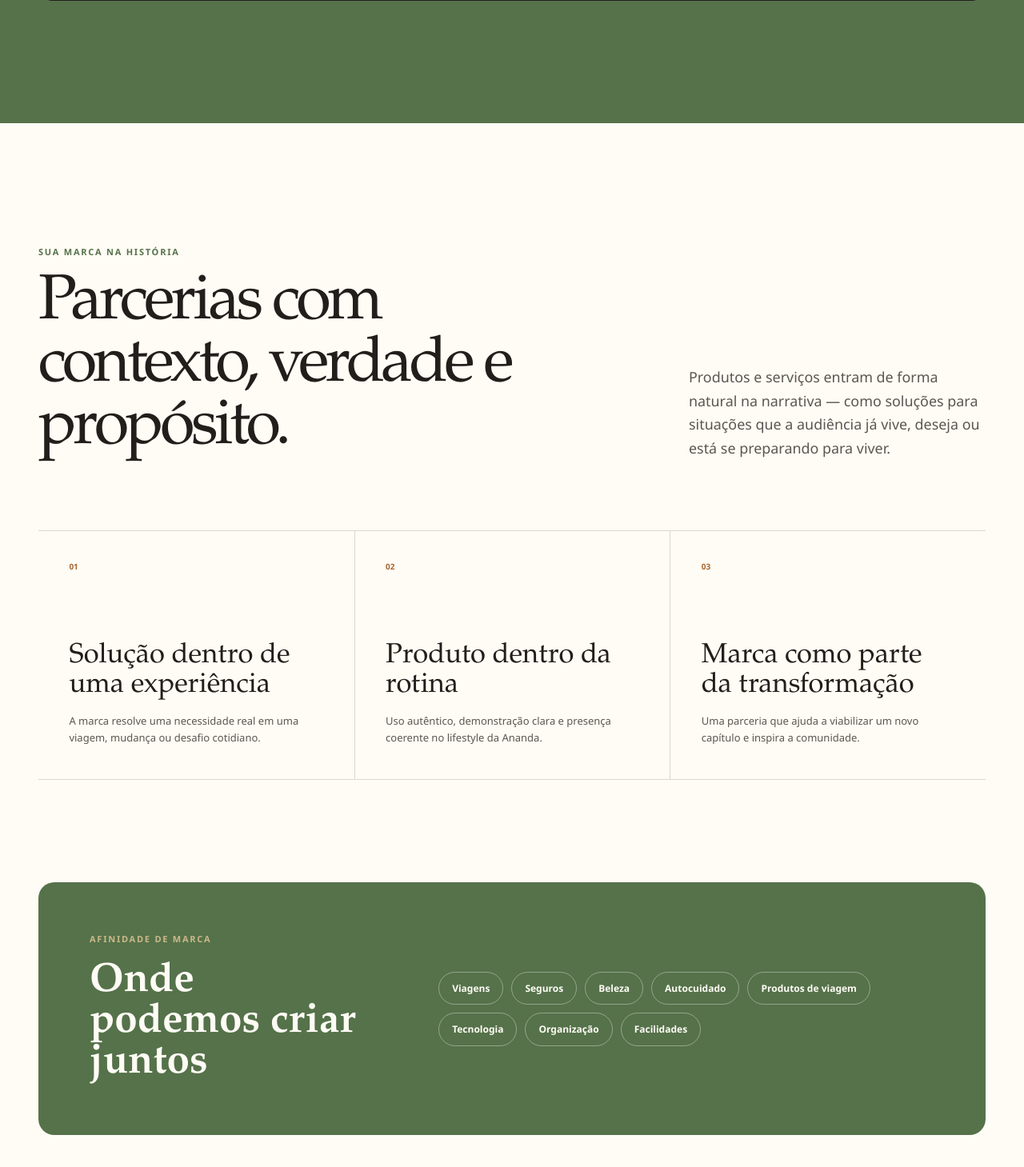
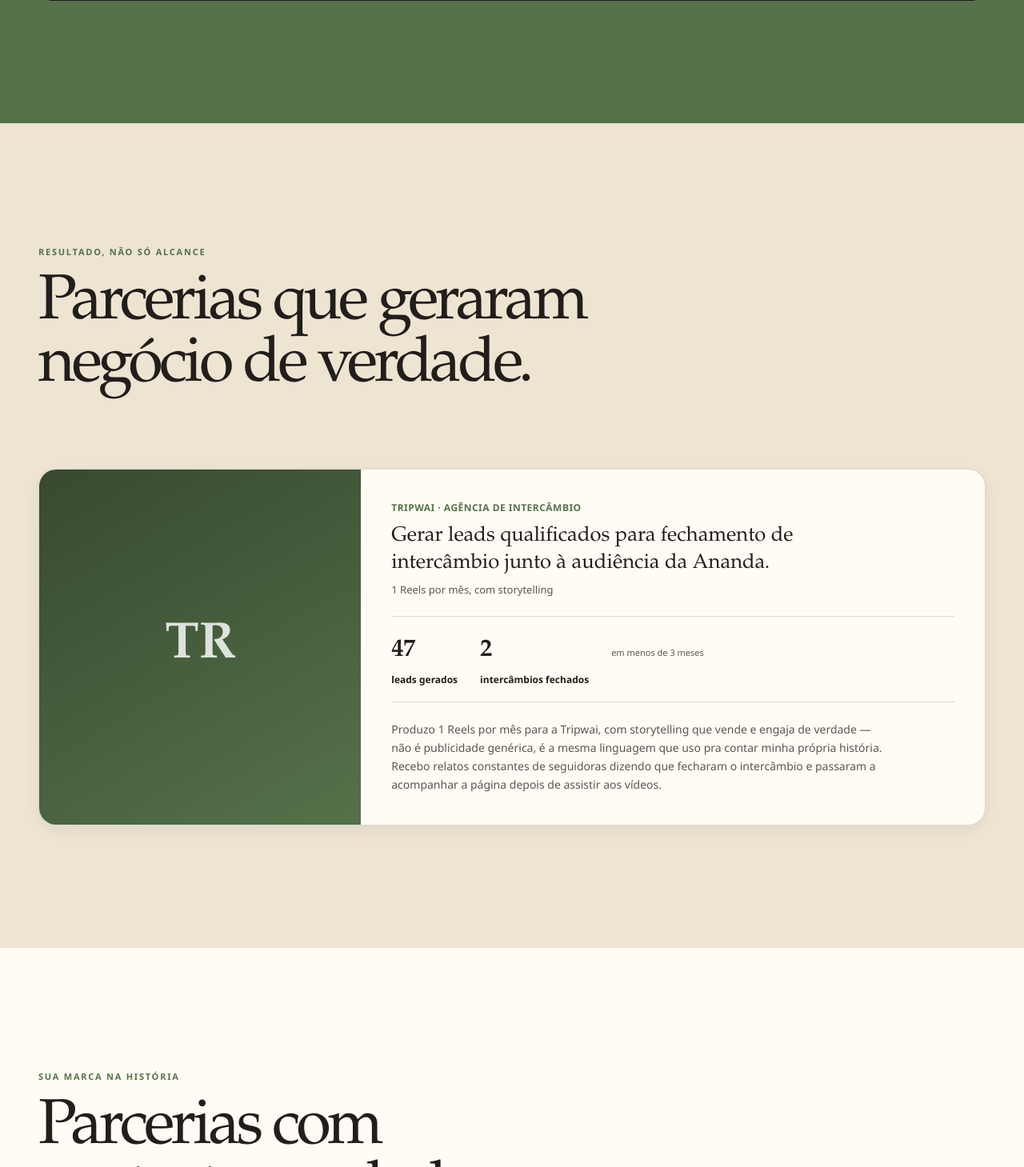
Before and after one commit to gazz-w/langflow_chat_2026, a Flask app: page /media-kit in a window 1280 px wide. Shown: the part 5041-6500 px from the top of the page at 80% size. Run offline with Flask 3, Linux system fonts and the light colour scheme.

Commit message:
feat(media-kit): seção "Cases de parceria" com resultado real (Tripwai)
Fase 3 da auditoria de UX: a página tinha zero prova de resultado
comercial, só métricas de audiência. Adiciona uma 6ª fonte de dados
opcional (aba "cases" na planilha, com fallback local) e a seção
"Resultado, não só alcance" logo antes de "Sua marca na história".

- services/media_kit_data.py: normaliza a aba `cases` (parceiro,
  objetivo, formato, 2 resultados em destaque, período, depoimento
  opcional da marca, asset/link opcionais). Só `partner` + `story` +
  `active=TRUE` são obrigatórios.
- Populado com o case real da Tripwai (agência de intercâmbio): 1
  Reels/mês com storytelling, 47 leads e 2 intercâmbios fechados em
  menos de 3 meses — dado confirmado pela Ananda.
- Sem imagem real ainda: mostra as iniciais do parceiro num fundo em
  gradiente, no mesmo espírito do placeholder que já existia nos
  cards de conteúdo (nunca inventa uma foto).
- Sem depoimento real da marca ainda: o campo fica vazio e o card
  simplesmente não mostra a citação — a doc do Sheets deixa explícito
  para nunca inventar uma fala em nome do parceiro.
- Novo item "Cases" no menu, só aparece quando há pelo menos 1 case
  ativo.

Co-Authored-By: Claude Opus 4.8 <noreply@anthropic.com>

```diff
--- a/data/media_kit_fallback.json
+++ b/data/media_kit_fallback.json
@@ -87,5 +87,24 @@
   "audience": [],
   "content": [],
   "quotes": [],
-  "testimonials": []
+  "testimonials": [],
+  "cases": [
+    {
+      "partner": "Tripwai",
+      "category": "Agência de intercâmbio",
+      "objective": "Gerar leads qualificados para fechamento de intercâmbio junto à audiência da Ananda.",
+      "format": "1 Reels por mês, com storytelling",
+      "story": "Produzo 1 Reels por mês para a Tripwai, com storytelling que vende e engaja de verdade — não é publicidade genérica, é a mesma linguagem que uso pra contar minha própria história. Recebo relatos constantes de seguidoras dizendo que fecharam o intercâmbio e passaram a acompanhar a página depois de assistir aos vídeos.",
+      "result_1_value": "47",
+      "result_1_label": "leads gerados",
+      "result_2_value": "2",
+      "result_2_label": "intercâmbios fechados",
+      "period": "em menos de 3 meses",
+      "testimonial_quote": "",
+      "testimonial_author": "",
+      "asset": "",
+      "post_url": "",
+      "order": 1
+    }
+  ]
 }
--- a/services/media_kit_data.py
+++ b/services/media_kit_data.py
@@ -196,6 +196,32 @@ def _normalise_testimonial(row: dict) -> dict | None:
     }
 
 
+def _normalise_case(row: dict) -> dict | None:
+    partner = _text(row.get("partner"), 80)
+    story = _text(row.get("story"), 600)
+    if not partner or not story or not _active(row.get("active")):
+        return None
+    result_1 = _text(row.get("result_1_value"), 24)
+    result_2 = _text(row.get("result_2_value"), 24)
+    return {
+        "partner": partner,
+        "category": _text(row.get("category"), 80),
+        "objective": _text(row.get("objective"), 200),
+        "format": _text(row.get("format"), 200),
+        "story": story,
+        "result_1_value": result_1,
+        "result_1_label": _text(row.get("result_1_label"), 60),
+        "result_2_value": result_2,
+        "result_2_label": _text(row.get("result_2_label"), 60),
+        "period": _text(row.get("period"), 80),
+        "testimonial_quote": _text(row.get("testimonial_quote"), 400),
+        "testimonial_author": _text(row.get("testimonial_author"), 100),
+        "asset": _safe_asset(row.get("asset")),
+        "post_url": _safe_url(row.get("post_url")),
+        "order": _order(row.get("order")),
+    }
+
+
 _CHART_COLORS = ("var(--mk-coral)", "var(--mk-cobalt)", "var(--mk-lime)", "var(--mk-coral-dark)")
 
 
@@ -225,6 +251,7 @@ _NORMALISERS = {
     "content": _normalise_content,
     "quotes": _normalise_quote,
     "testimonials": _normalise_testimonial,
+    "cases": _normalise_case,
 }
 
 
@@ -243,7 +270,7 @@ class MediaKitDataService:
         except (OSError, ValueError, TypeError):
             return {
                 "metrics": [], "audience": [], "content": [],
-                "quotes": [], "testimonials": [],
+                "quotes": [], "testimonials": [], "cases": [],
             }
 
     @staticmethod
@@ -271,6 +298,7 @@ class MediaKitDataService:
                 "content": os.environ.get("MEDIA_KIT_CONTENT_CSV_URL", ""),
                 "quotes": os.environ.get("MEDIA_KIT_QUOTES_CSV_URL", ""),
                 "testimonials": os.environ.get("MEDIA_KIT_TESTIMONIALS_CSV_URL", ""),
+                "cases": os.environ.get("MEDIA_KIT_CASES_CSV_URL", ""),
             }
 
             for section, raw_url in urls.items():
@@ -299,6 +327,7 @@ class MediaKitDataService:
             data.setdefault("content", [])
             data.setdefault("quotes", [])
             data.setdefault("testimonials", [])
+            data.setdefault("cases", [])
             data["audience_groups"] = {
                 dimension: [
                     item for item in data["audience"]
--- a/static/media-kit.css
+++ b/static/media-kit.css
@@ -574,6 +574,71 @@ body.media-kit-page {
 .mk-quote-grid blockquote { margin: 0; font-family: var(--mk-display); font-size: clamp(23px, 2.3vw, 34px); line-height: 1.2; }
 .mk-quote-grid figcaption { margin-top: 28px; font-size: 10px; font-weight: 800; letter-spacing: .1em; text-transform: uppercase; opacity: .72; }
 
+.mk-cases { background: #ede4d2; }
+
+.mk-case-grid { display: grid; gap: 22px; }
+
+.mk-case-card {
+  display: grid;
+  grid-template-columns: minmax(200px, .34fr) minmax(0, .66fr);
+  overflow: hidden;
+  background: var(--mk-paper);
+  border: 1px solid var(--mk-line);
+  border-radius: 22px;
+  box-shadow: 0 6px 18px rgba(33, 30, 27, .06);
+}
+
+.mk-case-card__visual { position: relative; min-height: 220px; background: linear-gradient(150deg, var(--mk-cobalt-dark), var(--mk-cobalt)); }
+.mk-case-card__visual img { width: 100%; height: 100%; object-fit: cover; }
+.mk-case-card__placeholder {
+  position: absolute;
+  inset: 0;
+  display: grid;
+  place-items: center;
+  color: rgba(255, 255, 255, .82);
+  font-family: var(--mk-display);
+  font-size: 64px;
+  font-weight: 700;
+  letter-spacing: -.02em;
+}
+
+.mk-case-card__body { padding: clamp(26px, 3vw, 40px); }
+
+.mk-case-card__partner { margin: 0; color: var(--mk-cobalt); font-size: 12px; font-weight: 800; letter-spacing: .04em; text-transform: uppercase; }
+.mk-case-card__objective { max-width: 560px; margin: 10px 0 0; font-family: var(--mk-display); font-size: clamp(20px, 2vw, 26px); line-height: 1.3; }
+.mk-case-card__format { margin: 6px 0 0; color: var(--mk-muted); font-size: 13px; }
+
+.mk-case-card__results {
+  display: flex;
+  flex-wrap: wrap;
+  align-items: baseline;
+  gap: 28px;
+  margin: 22px 0;
+  padding: 18px 0;
+  border-block: 1px solid var(--mk-line);
+}
+
+.mk-case-card__results div { display: flex; flex-direction: column; }
+.mk-case-card__results strong { font-family: var(--mk-display); font-size: clamp(28px, 2.4vw, 36px); letter-spacing: -.02em; }
+.mk-case-card__results span { margin-top: 2px; font-size: 12px; font-weight: 700; color: var(--mk-ink); }
+.mk-case-card__results small { color: var(--mk-muted); font-size: 11px; }
+
+.mk-case-card__story { max-width: 620px; margin: 0; color: var(--mk-muted); font-size: 14px; line-height: 1.65; }
+
+.mk-case-card__testimonial {
+  max-width: 560px;
+  margin: 20px 0 0;
+  padding-left: 16px;
+  border-left: 2px solid var(--mk-coral);
+  font-family: var(--mk-display);
+  font-size: 16px;
+  font-style: italic;
+  line-height: 1.5;
+}
+.mk-case-card__testimonial cite { display: block; margin-top: 8px; color: var(--mk-muted); font-family: var(--mk-sans); font-size: 11px; font-style: normal; font-weight: 800; text-transform: uppercase; }
+
+.mk-case-card__body > a { display: inline-block; margin-top: 18px; font-size: 12px; font-weight: 900; }
+
 .mk-partnerships { background: var(--mk-paper); }
 .mk-integration-grid { display: grid; grid-template-columns: repeat(3, 1fr); border-block: 1px solid var(--mk-line); }
 .mk-integration-grid article { min-height: 310px; padding: 30px clamp(22px, 3vw, 40px); }
@@ -648,6 +713,9 @@ body.media-kit-page {
 }
 
 @media (max-width: 820px) {
+  .mk-case-card { grid-template-columns: 1fr; }
+  .mk-case-card__visual { min-height: 180px; }
+
   .mk-js .mk-menu-button { display: block; }
   .mk-js .mk-nav {
     position: absolute;
--- a/templates/media_kit.html
+++ b/templates/media_kit.html
@@ -45,6 +45,7 @@
         <a href="#sobre">Sobre</a>
         <a href="#impacto">Impacto</a>
         <a href="#historias">Histórias</a>
+        {% if media.cases %}<a href="#cases">Cases</a>{% endif %}
         <a href="#parcerias">Parcerias</a>
         <a class="mk-button mk-button--small" href="mailto:{{ contact_email }}?subject={{ email_subject }}"
           data-event="media_kit_email_click">Planejar uma campanha</a>
@@ -403,6 +404,67 @@
     </section>
     {% endif %}
 
+    {% if media.cases %}
+    <section class="mk-section mk-cases" id="cases" aria-labelledby="cases-title">
+      <div class="mk-container">
+        <div class="mk-section-heading" data-reveal>
+          <p class="mk-kicker">Resultado, não só alcance</p>
+          <h2 id="cases-title">Parcerias que geraram negócio de verdade.</h2>
+        </div>
+
+        <div class="mk-case-grid">
+          {% for case in media.cases %}
+          <article class="mk-case-card" data-reveal>
+            <div class="mk-case-card__visual">
+              {% if case.asset %}
+              <img src="{{ url_for('static', filename='media-kit/' ~ case.asset) }}"
+                alt="Conteúdo da parceria com {{ case.partner }}" loading="lazy">
+              {% else %}
+              <span class="mk-case-card__placeholder" aria-hidden="true">{{ case.partner[:2]|upper }}</span>
+              {% endif %}
+            </div>
+            <div class="mk-case-card__body">
+              <p class="mk-case-card__partner">{{ case.partner }}{% if case.category %} · {{ case.category }}{% endif %}</p>
+              {% if case.objective %}<p class="mk-case-card__objective">{{ case.objective }}</p>{% endif %}
+              {% if case.format %}<p class="mk-case-card__format">{{ case.format }}</p>{% endif %}
+
+              <div class="mk-case-card__results">
+                {% if case.result_1_value %}
+                <div>
+                  <strong>{{ case.result_1_value }}</strong>
+                  <span>{{ case.result_1_label }}</span>
+                </div>
+                {% endif %}
+                {% if case.result_2_value %}
+                <div>
+                  <strong>{{ case.result_2_value }}</strong>
+                  <span>{{ case.result_2_label }}</span>
+                </div>
+                {% endif %}
+                {% if case.period %}<small>{{ case.period }}</small>{% endif %}
+              </div>
+
+              <p class="mk-case-card__story">{{ case.story }}</p>
+
+              {% if case.testimonial_quote %}
+              <blockquote class="mk-case-card__testimonial">
+                “{{ case.testimonial_quote }}”
+                {% if case.testimonial_author %}<cite>{{ case.testimonial_author }}</cite>{% endif %}
+              </blockquote>
+              {% endif %}
+
+              {% if case.post_url %}
+              <a href="{{ case.post_url }}" target="_blank" rel="noopener noreferrer"
+                data-event="media_kit_case_click">Ver conteúdo <span aria-hidden="true">↗</span></a>
+              {% endif %}
+            </div>
+          </article>
+          {% endfor %}
+        </div>
+      </div>
+    </section>
+    {% endif %}
+
     <section class="mk-section mk-partnerships" id="parcerias" aria-labelledby="partnerships-title">
       <div class="mk-container">
         <div class="mk-section-heading mk-section-heading--split" data-reveal>
```
Also changed, not shown: docs/media_kit_google_sheets.md (+18 -1 lines), tests/test_media_kit.py (+7 -0 lines), 1 other file.
